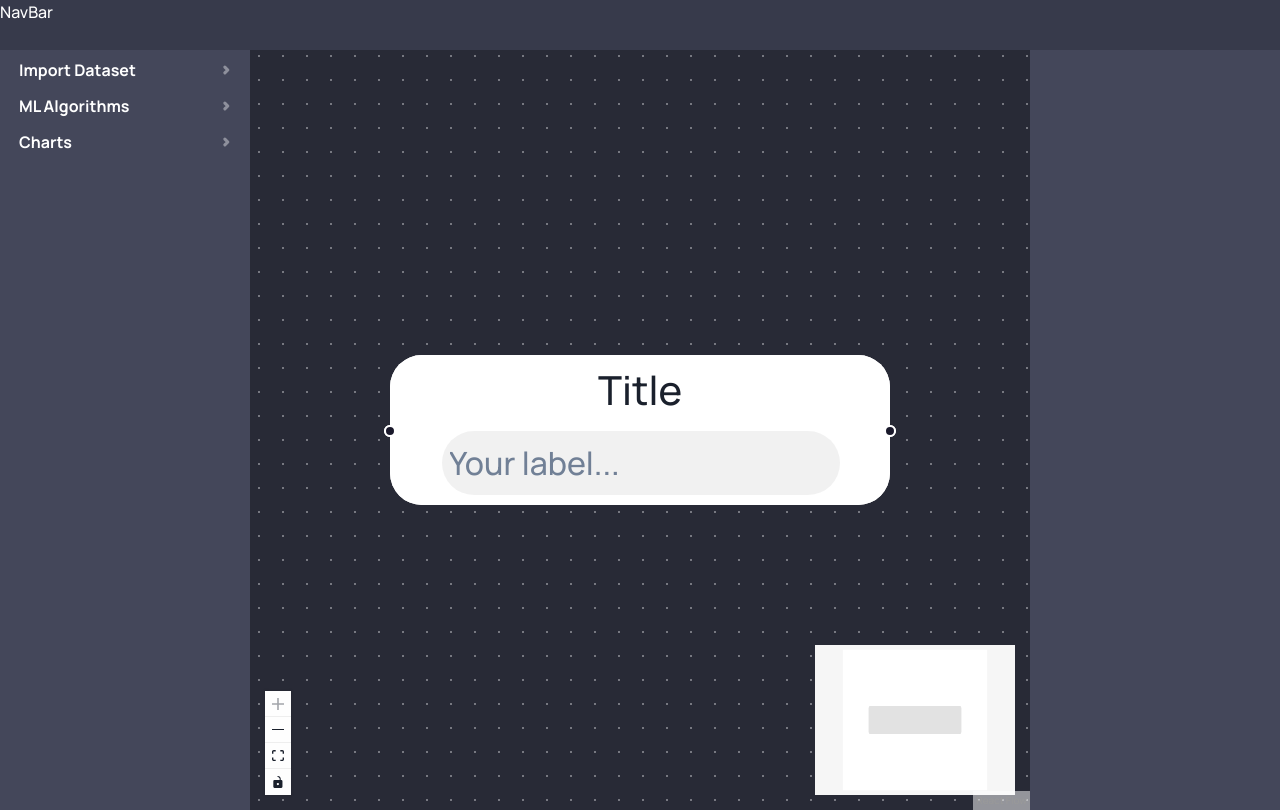
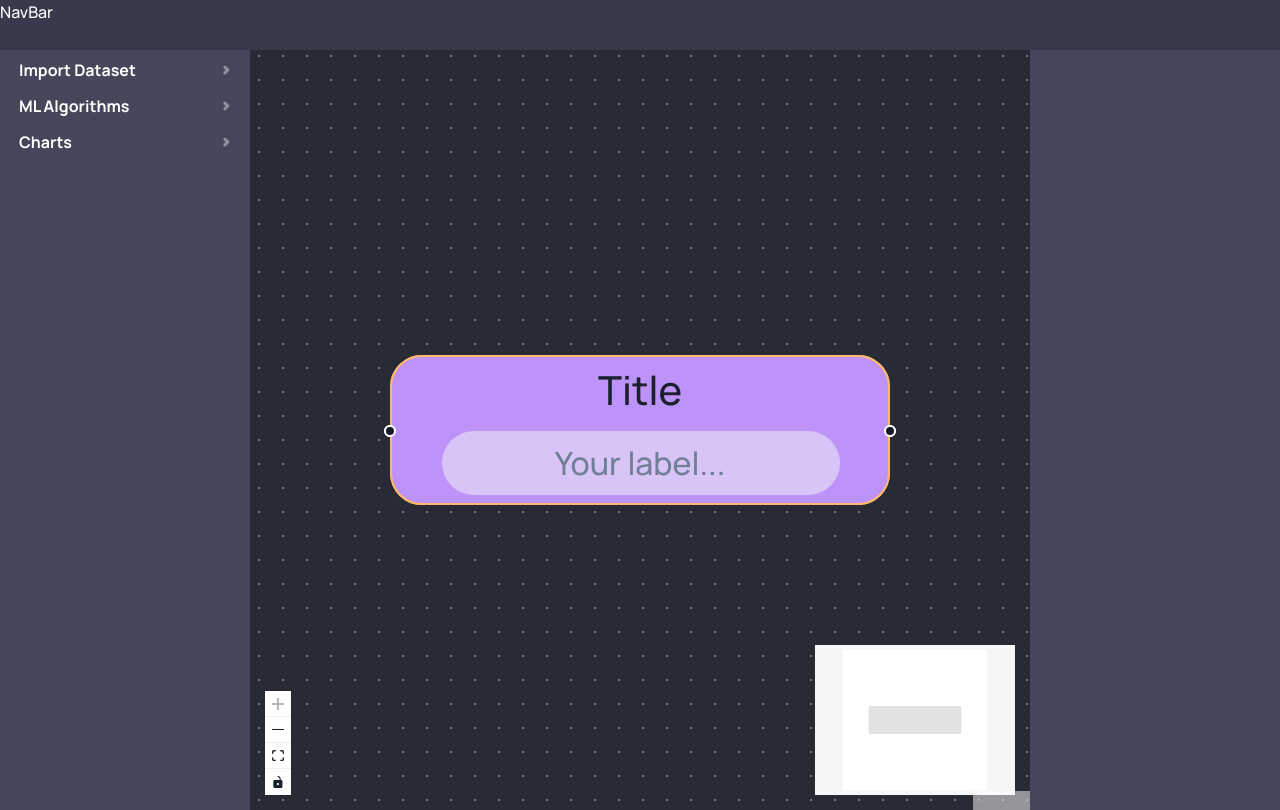
Before and after one commit to pouyam79i/machine-learning-studio, a React (Vite) app in the folder frontend/: page / in a window 1280 px wide. Built offline with nearby package versions, Linux system fonts and the light colour scheme.

Commit message:
add: dynamic node style

```diff
--- a/frontend/src/engine/nodes/SimpleNode.jsx
+++ b/frontend/src/engine/nodes/SimpleNode.jsx
@@ -1,5 +1,6 @@
 import { useCallback } from "react";
 import { Handle, Position } from "@xyflow/react";
+import { nodeStyle } from "./createNode";
 
 import React from "react";
 
@@ -9,7 +10,10 @@ const SimpleNode = ({ data }) => {
   }, []);
 
   return (
-    <div className="default-node-style simple-node node-container">
+    <div
+      className="default-node-style simple-node node-container"
+      style={nodeStyle(data.status, data.position)}
+    >
       <Handle type="source" position={Position.Left} />
       {data.title && <h5 className="title">{data.title}</h5>}
       <div>
--- a/frontend/src/engine/nodes/createNode.js
+++ b/frontend/src/engine/nodes/createNode.js
@@ -1,14 +1,22 @@
+import { background } from "@chakra-ui/react";
 import { v4 as uuid } from "uuid";
 
-export const createSimpleNode = (title = "", tag = "") => {
+/**
+ * this function creates an instance of simple node
+ * @param {string} title
+ * @param {string} tag
+ * @returns a simple node object
+ */
+export const createSimpleNode = (title = "", tag = "", position = "inner") => {
   let newNode = {
     id: uuid(), // TODO: generate uuid
     type: "SimpleNode",
     position: { x: 0, y: 0 },
     data: {
       title: title,
-      status: "inactive", // we have: inactive, active, disabled, done.
+      status: "inactive", // we have: inactive (default), active, disabled, done.
       tag: tag,
+      position: position,
     },
   };
   return {
@@ -16,3 +24,34 @@ export const createSimpleNode = (title = "", tag = "") => {
     node: newNode,
   };
 };
+
+export const getNodeColorOnPosition = (position = "") => {
+  switch (position) {
+    case "source":
+      return "var(--source-node-color)";
+    case "target":
+      return "var(--target-node-color)";
+    default: // inner and others
+      return "var(--default-node-color)";
+  }
+};
+
+export const getNodeColorOnStatus = (status, position) => {
+  switch (status) {
+    case "active":
+      return getNodeColorOnPosition(position);
+    case "disabled":
+      return "var(--disabled-node-color)";
+    case "done":
+      return "var(--done-node-color)";
+    default:
+      return "var(--inactive-node-color)";
+  }
+};
+
+export const nodeStyle = (status = "", position = "") => {
+  return {
+    borderColor: getNodeColorOnPosition(position),
+    background: getNodeColorOnStatus(status, position),
+  };
+};
--- a/frontend/src/engine/nodes/node-style.css
+++ b/frontend/src/engine/nodes/node-style.css
@@ -1,3 +1,13 @@
+:root {
+  --source-node-color: #8be9fd;
+  --target-node-color: #ff79c6;
+  --default-node-color: #ffb86c;
+  --inactive-node-color: #bd93f9;
+  --disabled-node-color: #6272a4;
+  --done-node-color: #50fa7b;
+  --label-background-color: rgba(245, 245, 245, 0.5);
+}
+
 .node-container {
   display: flex;
   flex-direction: column;
@@ -8,17 +18,19 @@
 .default-node-style {
   width: 250px;
   height: 75px;
-  border: 1px solid #00000000;
+  border: 1px solid;
   padding: 5px;
   border-radius: 16px;
 }
 
 .simple-node {
-  background: white;
+  background-color: var(--inactive-node-background);
+  border-color: var(--default-node-color);
 }
 
 .simple-node input {
-  background-color: rgba(197, 197, 197, 0.247);
+  background-color: var(--label-background-color);
   border-radius: 16px;
   padding: 4px;
+  text-align: center;
 }
```
